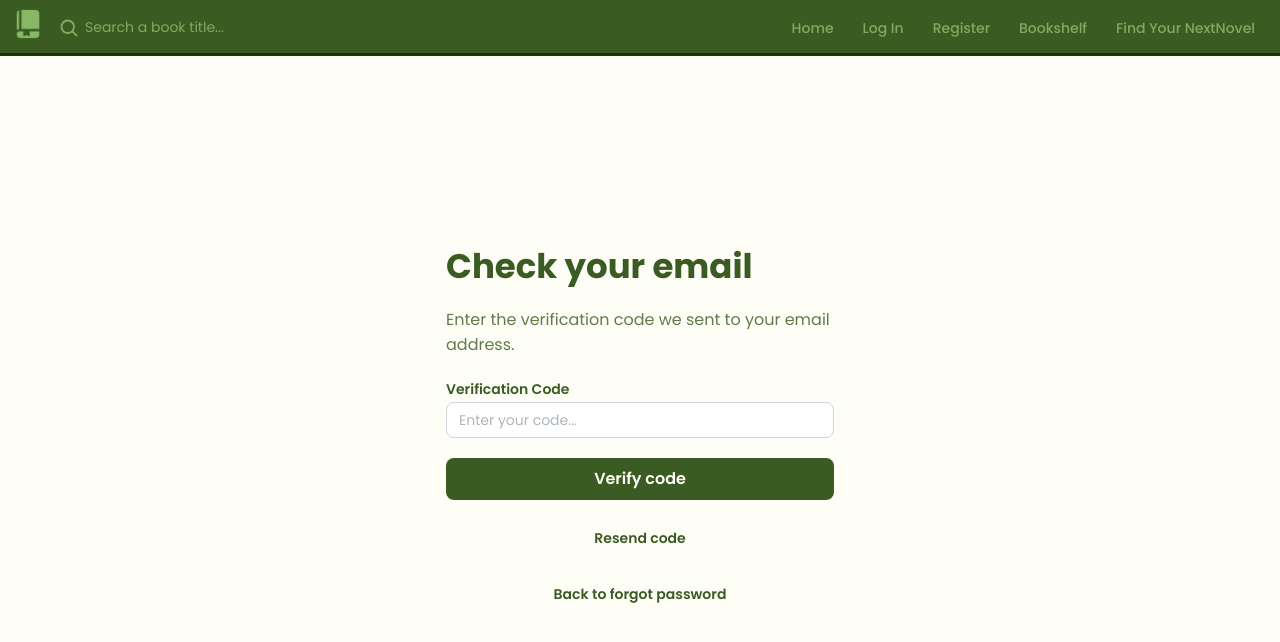
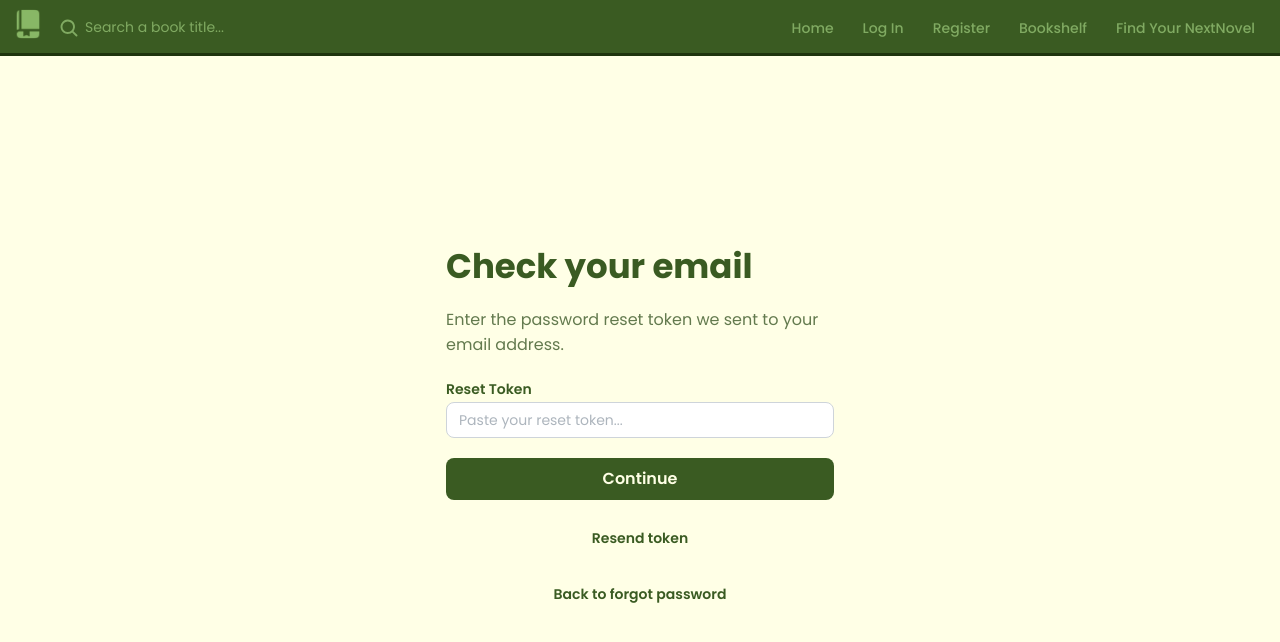
Before and after one commit to nanek2029/NextNovel, a React (Vite) app in the folder frontend/: page /reset-code in a window 1280 px wide. Shown: the top 642 px of the page. Built offline with nearby package versions, Linux system fonts and the light colour scheme; no server answers.

Commit message:
Connect forgot password flow to backend

```diff
--- a/frontend/src/pages/ForgotPassword.tsx
+++ b/frontend/src/pages/ForgotPassword.tsx
@@ -16,7 +16,7 @@ export default function ForgotPassword() {
   const [email, setEmail] = useState('');
   const [error, setError] = useState('');
 
-  const handleSendCode = () => {
+  const handleSendCode = async () => {
     if (!email.trim()) {
       setError('Please enter your email address.');
       return;
@@ -29,13 +29,36 @@ export default function ForgotPassword() {
 
     setError('');
 
-    // Backend request to send verification code will go here later.
-    navigate('/reset-code');
+    try {
+      const response = await fetch(
+        'http://localhost:5000/api/auth/forgot-password',
+        {
+          method: 'POST',
+          headers: {
+            'Content-Type': 'application/json',
+          },
+          body: JSON.stringify({ email }),
+        }
+      );
+
+      const data = await response.json();
+
+      if (!response.ok) {
+        setError(data.message || 'Unable to send password reset email.');
+        return;
+      }
+
+      navigate('/reset-code', {
+        state: { email },
+      });
+    } catch {
+      setError('Unable to connect to the server.');
+    }
   };
 
   return (
     <Flex
-      bg="#FFFEF6"
+      bg="#FFFFE6"
       justify="center"
       align="center"
       style={{
@@ -51,7 +74,7 @@ export default function ForgotPassword() {
 
           <Text c="#637A4E">
             Enter the email associated with your account and we'll send you a
-            verification code.
+            password reset token.
           </Text>
 
           <TextInput
@@ -65,11 +88,11 @@ export default function ForgotPassword() {
 
           <Button
             color="#3A5B22"
-            c="#FFFEF6"
+            c="#FFFFE6"
             size="md"
             onClick={handleSendCode}
           >
-            Send verification code
+            Send reset token
           </Button>
 
           <Button
--- a/frontend/src/pages/ResetCode.tsx
+++ b/frontend/src/pages/ResetCode.tsx
@@ -8,34 +8,61 @@ import {
     Title,
 } from '@mantine/core';
 import { useState } from 'react';
-import { useNavigate } from 'react-router-dom';
+import { useLocation, useNavigate } from 'react-router-dom';
 
 export default function ResetCode() {
     const navigate = useNavigate();
+    const location = useLocation();
 
-    const [code, setCode] = useState('');
+    const email = location.state?.email || '';
+
+    const [token, setToken] = useState('');
     const [error, setError] = useState('');
 
-    const handleVerifyCode = () => {
-        if (!code.trim()) {
-            setError('Please enter the verification code.');
-            return;
-        }
-
-        if (!/^\d{6}$/.test(code)) {
-            setError('Please enter a 6-digit verification code.');
+    const handleContinue = () => {
+        if (!token.trim()) {
+            setError('Please enter your reset token.');
             return;
         }
 
         setError('');
 
-        // backend request to verify the code
-        navigate('/reset-password');
+        navigate('/reset-password', {
+            state: { token: token.trim() },
+        });
+    };
+
+    const handleResendToken = async () => {
+        if (!email) {
+            navigate('/forgotpassword');
+            return;
+        }
+
+        try {
+            const response = await fetch(
+                'http://localhost:5000/api/auth/forgot-password',
+                {
+                    method: 'POST',
+                    headers: {
+                        'Content-Type': 'application/json',
+                    },
+                    body: JSON.stringify({ email }),
+                }
+            );
+
+            const data = await response.json();
+
+            if (!response.ok) {
+                setError(data.message || 'Unable to resend reset token.');
+            }
+        } catch {
+            setError('Unable to connect to the server.');
+        }
     };
 
     return (
         <Flex
-            bg="#FFFEF6"
+            bg="#FFFFE6"
             justify="center"
             align="center"
             style={{
@@ -50,36 +77,33 @@ export default function ResetCode() {
                     </Title>
 
                     <Text c="#637A4E">
-                        Enter the verification code we sent to your email address.
+                        Enter the password reset token we sent to your email address.
                     </Text>
 
                     <TextInput
-                        label="Verification Code"
-                        placeholder="Enter your code..."
-                        value={code}
-                        onChange={(event) => setCode(event.currentTarget.value)}
+                        label="Reset Token"
+                        placeholder="Paste your reset token..."
+                        value={token}
+                        onChange={(event) => setToken(event.currentTarget.value)}
                         error={error}
                         c="#3A5B22"
-                        maxLength={6}
                     />
 
                     <Button
                         color="#3A5B22"
-                        c="#FFFEF6"
+                        c="#FFFFE6"
                         size="md"
-                        onClick={handleVerifyCode}
+                        onClick={handleContinue}
                     >
-                        Verify code
+                        Continue
                     </Button>
 
                     <Button
                         variant="subtle"
                         color="#3A5B22"
-                        onClick={() => {
-                            // backend logic for resending code
-                        }}
+                        onClick={handleResendToken}
                     >
-                        Resend code
+                        Resend token
                     </Button>
 
                     <Button
--- a/frontend/src/pages/ResetPassword.tsx
+++ b/frontend/src/pages/ResetPassword.tsx
@@ -8,10 +8,13 @@ import {
     Title,
 } from '@mantine/core';
 import { useState } from 'react';
-import { useNavigate } from 'react-router-dom';
+import { useLocation, useNavigate } from 'react-router-dom';
 
 export default function ResetPassword() {
     const navigate = useNavigate();
+    const location = useLocation();
+
+    const token = location.state?.token || '';
 
     const [password, setPassword] = useState('');
     const [confirmPassword, setConfirmPassword] = useState('');
@@ -19,7 +22,7 @@ export default function ResetPassword() {
     const [passwordError, setPasswordError] = useState('');
     const [confirmPasswordError, setConfirmPasswordError] = useState('');
 
-    const handleResetPassword = () => {
+    const handleResetPassword = async () => {
         let hasError = false;
 
         setPasswordError('');
@@ -49,13 +52,42 @@ export default function ResetPassword() {
             return;
         }
 
-        // Backend request to reset/update password and update database goes here
-        navigate('/login');
+        if (!token) {
+            setPasswordError('Reset token is missing.');
+            return;
+        }
+
+        try {
+            const response = await fetch(
+                'http://localhost:5000/api/auth/reset-password',
+                {
+                    method: 'POST',
+                    headers: {
+                        'Content-Type': 'application/json',
+                    },
+                    body: JSON.stringify({
+                        token,
+                        newPassword: password,
+                    }),
+                }
+            );
+
+            const data = await response.json();
+
+            if (!response.ok) {
+                setPasswordError(data.message || 'Unable to reset password.');
+                return;
+            }
+
+            navigate('/login');
+        } catch {
+            setPasswordError('Unable to connect to the server.');
+        }
     };
 
     return (
         <Flex
-            bg="#FFFEF6"
+            bg="#FFFFE6"
             justify="center"
             align="center"
             style={{
@@ -93,7 +125,7 @@ export default function ResetPassword() {
 
                     <Button
                         color="#3A5B22"
-                        c="#FFFEF6"
+                        c="#FFFFE6"
                         size="md"
                         onClick={handleResetPassword}
                     >
@@ -105,7 +137,7 @@ export default function ResetPassword() {
                         color="#3A5B22"
                         onClick={() => navigate('/reset-code')}
                     >
-                        Back to verification code
+                        Back to reset token
                     </Button>
                 </Stack>
             </Container>
```
